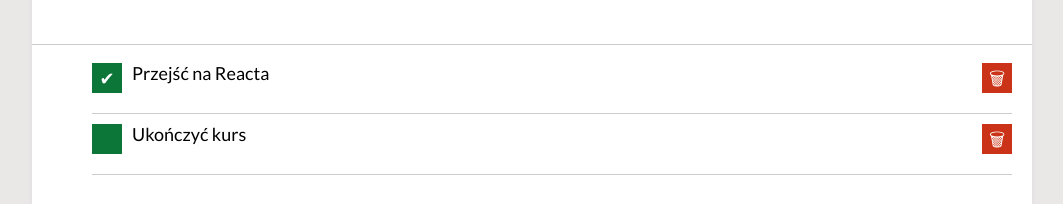
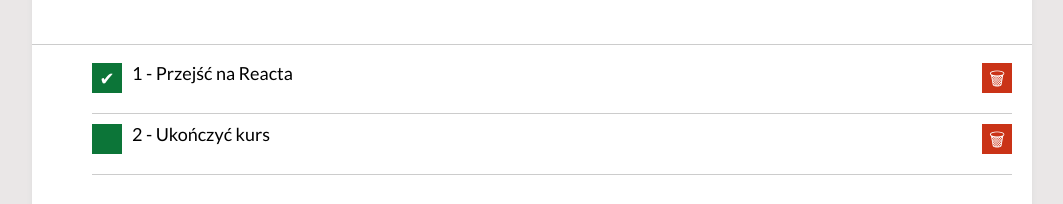
Before and after one commit to KOLANOADRIAN/todos-list-react, a React (Create React App) app: page / in a window 1280 px wide. Shown: the part 403-607 px from the top of the page, without its empty margins (108-1171 px from the left). Built offline with nearby package versions, Linux system fonts and the light colour scheme.

Commit message:
added id to tasks

```diff
--- a/src/App.js
+++ b/src/App.js
@@ -58,7 +58,7 @@ function App() {
       <Section
         title="Lista zadań"
         body={
-          <Tasks
+          < Tasks
             tasks={tasks}
             hideDone={hideDone}
             removeTask={removeTask}
--- a/src/Tasks/index.js
+++ b/src/Tasks/index.js
@@ -20,7 +20,7 @@ const Tasks = ({tasks, hideDone, removeTask, toggleTaskDone}) => (
             task.done ? " tasks__content--done" : " "
           }"`}
         >
-          {task.content}
+          {task.id} - {task.content}
         </span>
         <button
         className="tasks__buttonRemove tasks__buttonRemove--done"
```
